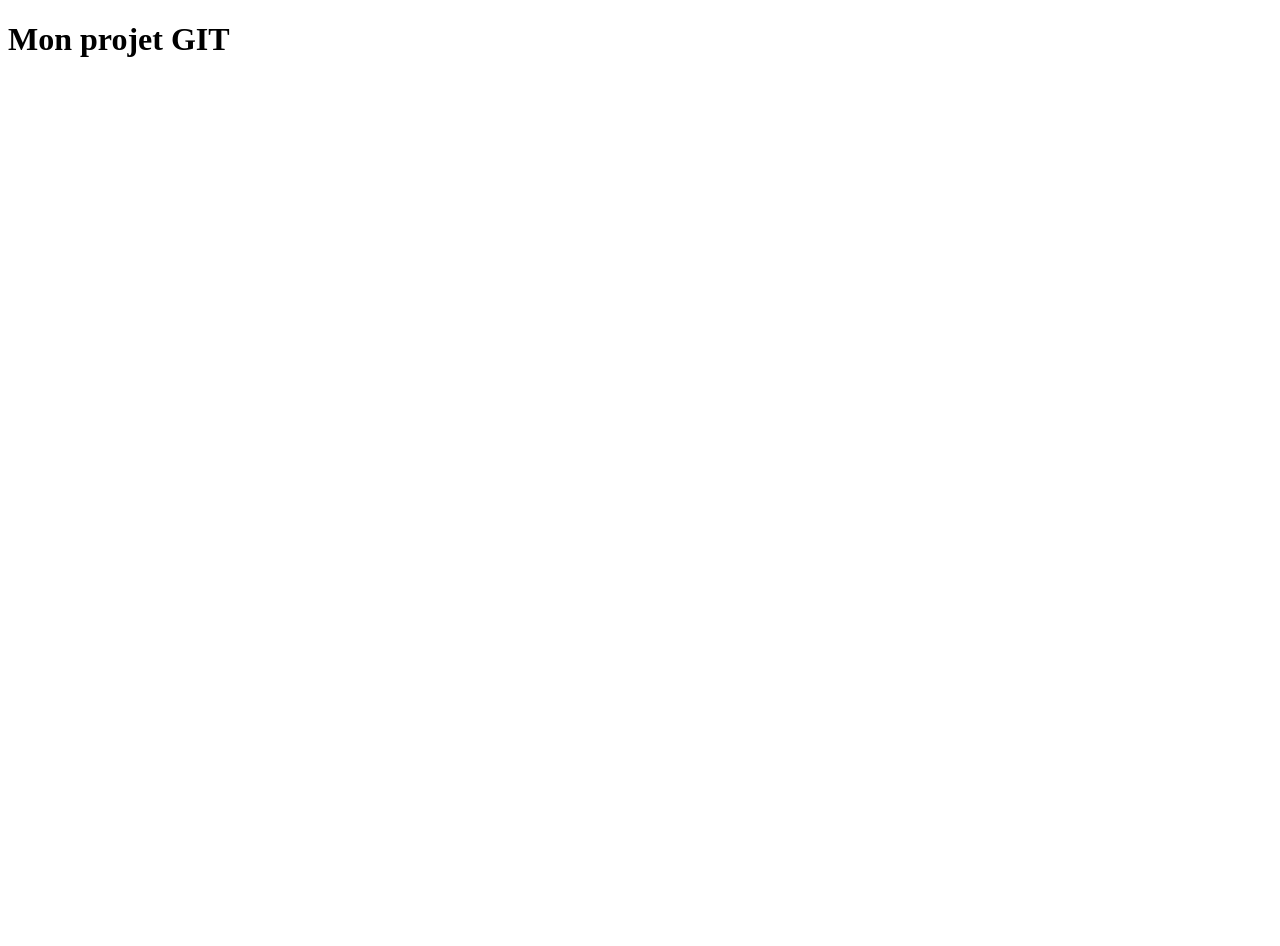
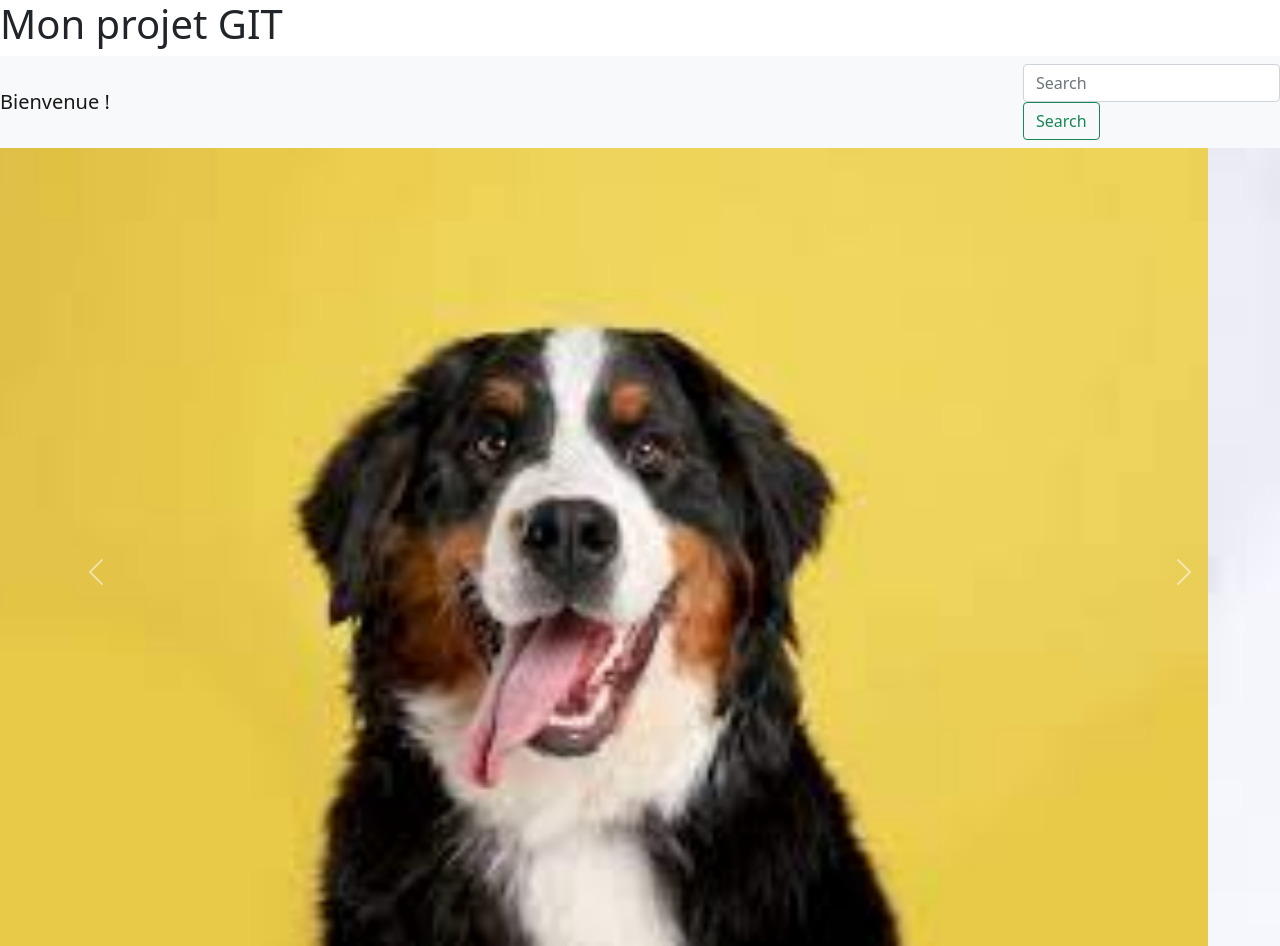
Before and after one commit to AmelSaiez/MyGit, a plain HTML site: page index.html in a window 1280 px wide. Before the commit the page ends 800 px from the top, so only its background shows below. Drawn offline with nearby package versions, Linux system fonts and the light colour scheme.

Commit message:
dev index + ajout nav -  caroussel

```diff
--- a/index.html
+++ b/index.html
@@ -4,11 +4,48 @@
     <meta charset="UTF-8">
     <meta http-equiv="X-UA-Compatible" content="IE=edge">
     <meta name="viewport" content="width=device-width, initial-scale=1.0">
+    <link href="https://cdn.jsdelivr.net/npm/bootstrap@5.0.1/dist/css/bootstrap.min.css" rel="stylesheet" integrity="sha384-+0n0xVW2eSR5OomGNYDnhzAbDsOXxcvSN1TPprVMTNDbiYZCxYbOOl7+AMvyTG2x" crossorigin="anonymous">
+
     <title>Mon projet GIT</title>
 </head>
 <body>
 
     <h1>Mon projet GIT</h1>
 
+    <nav class="navbar navbar-light bg-light justify-content-between">
+        <a class="navbar-brand">Bienvenue ! </a>
+        <form class="form-inline">
+          <input class="form-control mr-sm-2" type="search" placeholder="Search" aria-label="Search">
+          <button class="btn btn-outline-success my-2 my-sm-0" type="submit">Search</button>
+        </form>
+      </nav>
+
+      <main>
+
+      <div id="carouselExampleControls" class="carousel slide" data-bs-ride="carousel">
+        <div class="carousel-inner">
+          <div class="carousel-item active">
+            <img src="img/1.jpg" class="d-block w-100" alt="...">
+          </div>
+          <div class="carousel-item">
+            <img src="img/2.jpg" class="d-block w-100" alt="...">
+          </div>
+          <div class="carousel-item">
+            <img src="img/3.jpg" class="d-block w-100" alt="...">
+          </div>
+        </div>
+        <button class="carousel-control-prev" type="button" data-bs-target="#carouselExampleControls" data-bs-slide="prev">
+          <span class="carousel-control-prev-icon" aria-hidden="true"></span>
+          <span class="visually-hidden">Previous</span>
+        </button>
+        <button class="carousel-control-next" type="button" data-bs-target="#carouselExampleControls" data-bs-slide="next">
+          <span class="carousel-control-next-icon" aria-hidden="true"></span>
+          <span class="visually-hidden">Next</span>
+        </button>
+      </div>
+    </main>
+
+    <script src="https://cdn.jsdelivr.net/npm/@popperjs/core@2.9.2/dist/umd/popper.min.js" integrity="sha384-IQsoLXl5PILFhosVNubq5LC7Qb9DXgDA9i+tQ8Zj3iwWAwPtgFTxbJ8NT4GN1R8p" crossorigin="anonymous"></script>
+    <script src="https://cdn.jsdelivr.net/npm/bootstrap@5.0.1/dist/js/bootstrap.min.js" integrity="sha384-Atwg2Pkwv9vp0ygtn1JAojH0nYbwNJLPhwyoVbhoPwBhjQPR5VtM2+xf0Uwh9KtT" crossorigin="anonymous"></script>
 </body>
 </html>
```
Also changed, not shown: img/1.jpg (added), img/2.jpg (added), img/3.jpg (added).
